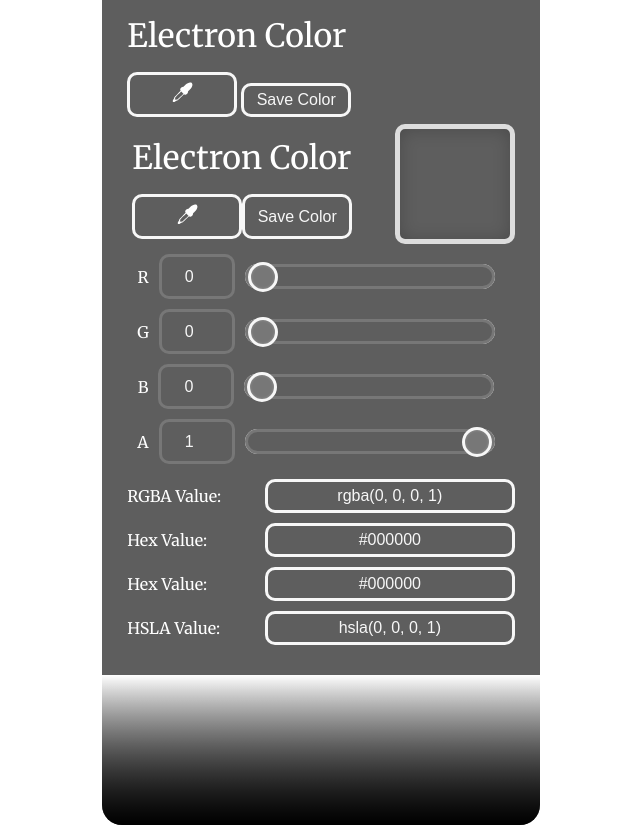
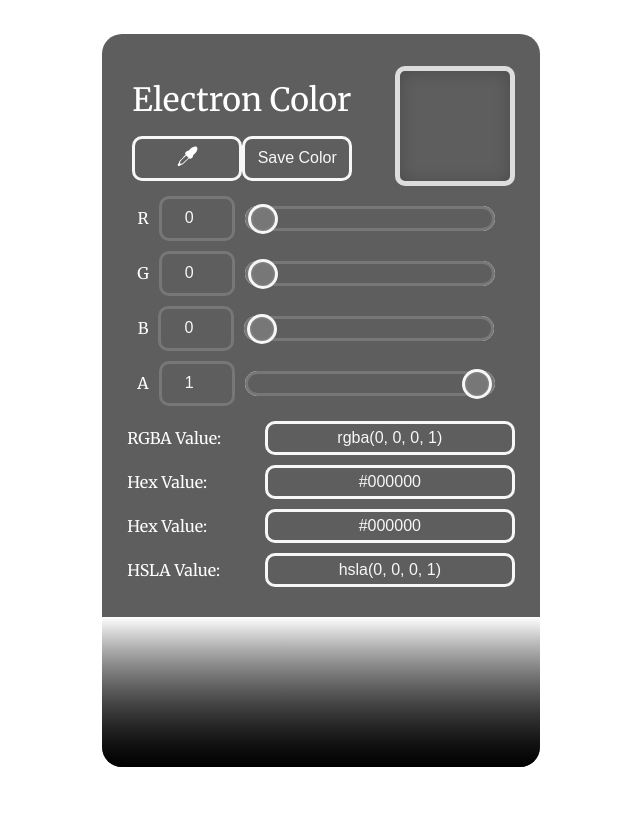
Before and after one commit to blakeworsley/electron-color, an Electron app: page app/index.html in a window 1600 px wide. Shown: the whole page, without its empty margins (479-1119 px from the left). After the commit the page ends 800 px from the top, so only its background shows below. Drawn offline with nearby package versions, Linux system fonts and the light colour scheme; no server answers.

Commit message:
clean up a bit

```diff
--- a/app/index.html
+++ b/app/index.html
@@ -9,11 +9,6 @@
   <body class='app'>
     <section class='electron-color-app'>
       <section class='controls'>
-        <h1>Electron Color</h1>
-        <button class='eyedropper-button'>
-          <img src='./img/eyedropper.svg' class='icon'/>
-        </button>
-        <button class='save-color-button'>Save Color</button>
         <header>
           <section class='title-bar'>
             <section class='header-title-section'>
```
